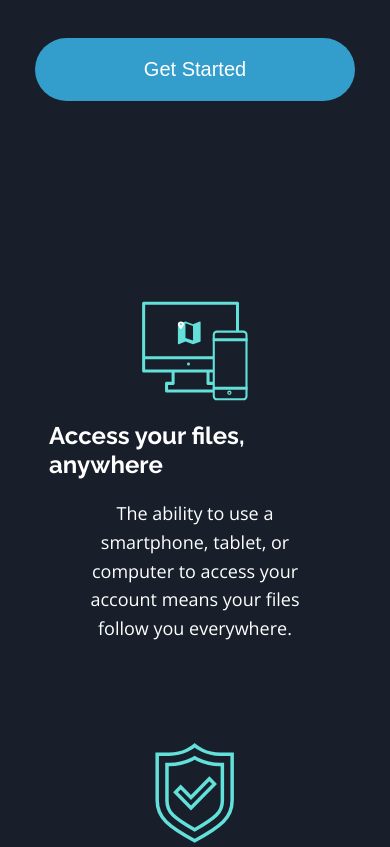
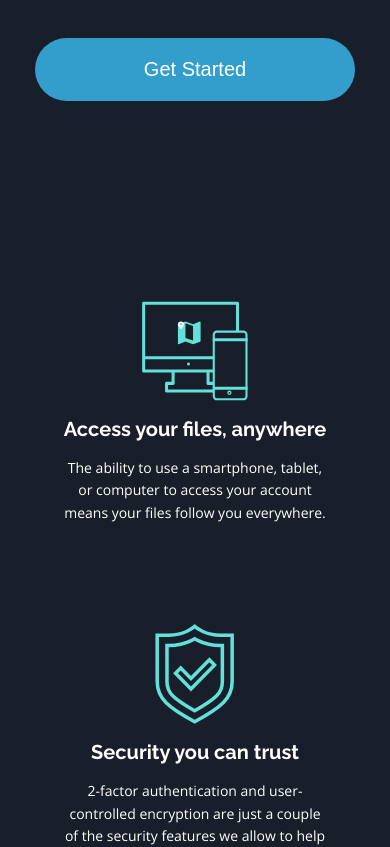
Before and after one commit to Danveer22/assignment-9, a React (Vite) app: page / in a window 390 px wide. Shown: the part 800-1647 px from the top of the page. Built offline with nearby package versions, Linux system fonts and the light colour scheme.

Commit message:
latest update

```diff
--- a/src/components/FeatureSection.module.css
+++ b/src/components/FeatureSection.module.css
@@ -44,5 +44,22 @@
   .features {
     grid-template-columns: 1fr;
     padding: 18rem 1rem 1rem 1rem;
+    width: 90%;
+  }
+  .features img {
+    height: 10rem;
+    width: auto;
+  }
+
+  .features div {
+    gap: 1.6rem;
+  }
+
+  .features h2 {
+    font-size: 2rem;
+  }
+
+  .features p {
+    font-size: 1.4rem;
   }
 }
```
